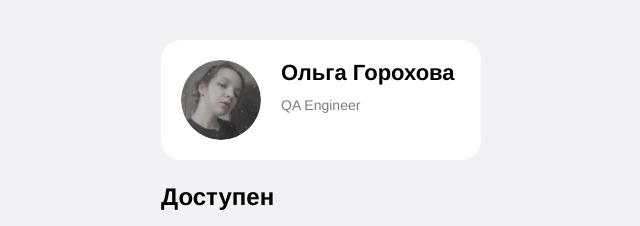
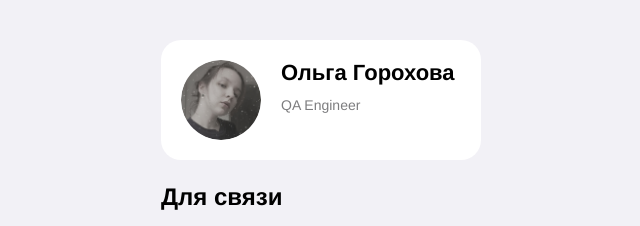
Before and after one commit to bananadost/bananadost.github.io, a plain HTML site: page index.html in a window 1280 px wide. Shown: the top 226 px of the page, 319-959 px from the left. Drawn offline with Linux system fonts and the light colour scheme.

Commit message:
Add files via upload

```diff
--- a/index.html
+++ b/index.html
@@ -18,7 +18,7 @@
     </header>
     <main>
       <section class="links">
-        <h2 class="links__header">Доступен</h2>
+        <h2 class="links__header">Для связи</h2>
         <ul class="links__container">
           <li class="links__link">
             <p class="links__title">Telegram</p>
```
